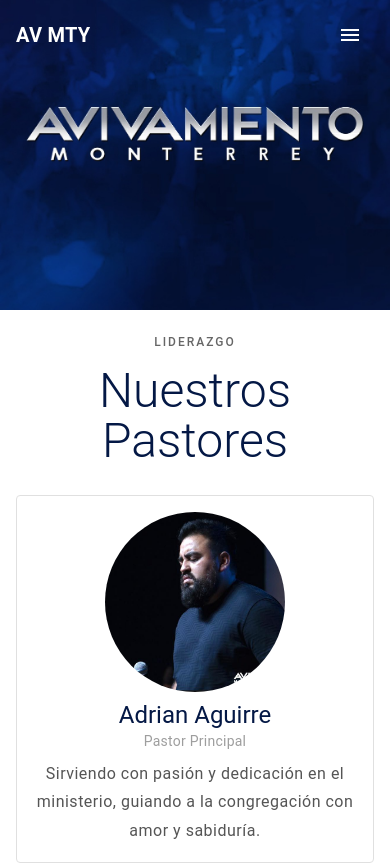
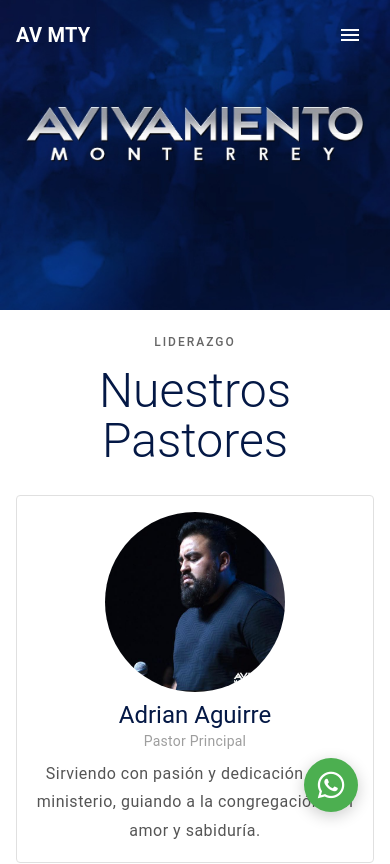
Before and after one commit to chemoral87/avivamiento_webpage, a Nuxt app: page /land in a window 390 px wide. Shown: the top 864 px of the page. Built offline with nearby package versions, Linux system fonts and the light colour scheme.

Commit message:
set webp images

```diff
--- a/app/pages/index.vue
+++ b/app/pages/index.vue
@@ -3,7 +3,7 @@
     <v-main>
 
       <v-img
-        :src="isMobile ? '/images/main_mobile.jpg' : '/images/main.jpg'"
+        :src="isMobile ? '/images/main_mobile.webp' : '/images/main.webp'"
         cover
       ></v-img>
     </v-main>
--- a/app/pages/land.vue
+++ b/app/pages/land.vue
@@ -449,6 +449,18 @@
         </v-row>
       </v-container>
     </v-footer>
+
+    <!-- WhatsApp Floating Button -->
+    <v-btn
+      icon
+      color="green"
+      class="whatsapp-fab"
+      style="position: fixed; bottom: 32px; right: 32px; z-index: 9999; box-shadow: 0 4px 16px rgba(0,0,0,0.2); width: 72px; height: 72px; min-width: 72px; min-height: 72px; border-radius: 50%;"
+      :href="'https://wa.me/528111651800?text=Hola!%20Quiero%20más%20información%20sobre%20Avivamiento%20Monterrey'"
+      target="_blank"
+    >
+      <v-icon size="48">mdi-whatsapp</v-icon>
+    </v-btn>
   </v-app>
 </template>
 
@@ -625,4 +637,30 @@ a {
 a:hover {
   color: #1976D2;
 }
+
+.whatsapp-fab {
+  animation: whatsapp-fab-in 0.5s;
+  /* Aumentar el tamaño del ícono y el botón */
+  font-size: 2.5rem;
+  width: 72px;
+  height: 72px;
+  min-width: 72px;
+  min-height: 72px;
+  border-radius: 50%;
+}
+@media (max-width: 600px) {
+  .whatsapp-fab {
+    width: 54px !important;
+    height: 54px !important;
+    min-width: 54px !important;
+    min-height: 54px !important;
+  }
+  .whatsapp-fab .v-icon {
+    font-size: 32px !important;
+  }
+}
+@keyframes whatsapp-fab-in {
+  from { opacity: 0; transform: scale(0.7);}
+  to { opacity: 1; transform: scale(1);}
+}
 </style>
```
Also changed, not shown: public/images/main.webp (added), public/images/main_mobile.webp (added).
